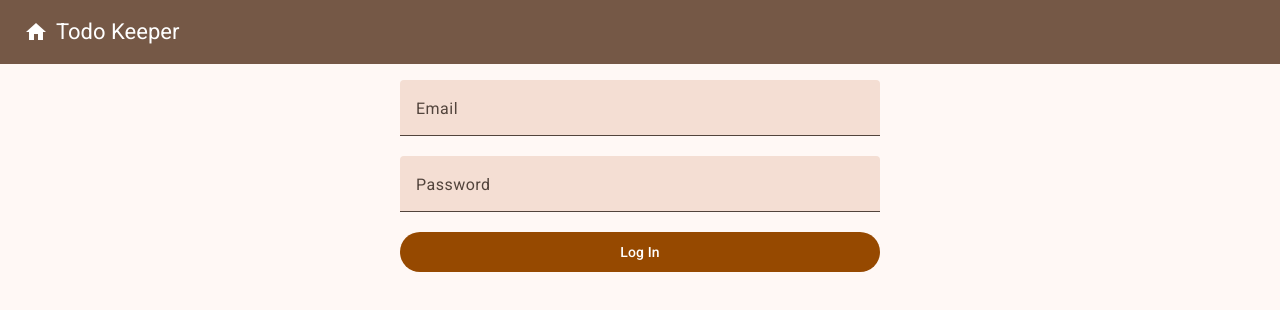
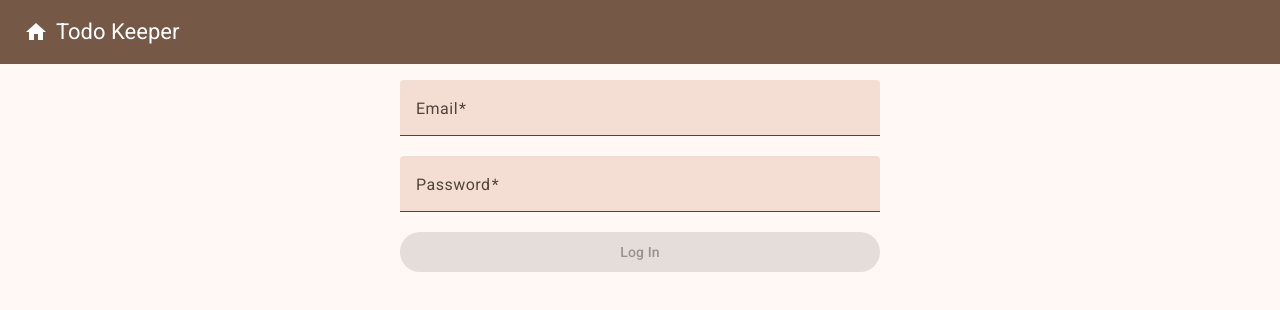
Before and after one commit to brunnre8/weblab-project, an Angular app in the folder frontend/: page /login in a window 1280 px wide. Shown: the top 310 px of the page. Built offline with nearby package versions, Linux system fonts and the light colour scheme.

Commit message:
validate input for login

```diff
--- a/frontend/src/app/login/login.html
+++ b/frontend/src/app/login/login.html
@@ -1,15 +1,22 @@
-<form (submit)="onSubmit($event)">
+<form (submit)="onSubmit($event)" novalidate>
 	<mat-form-field>
 		<mat-label>Email</mat-label>
-		<input matInput type="email" [formField]="loginForm.email" />
-		@if (loginForm.email().invalid()) {
-		<!-- <mat-error>{{loginForm.email().errors()}}</mat-error> -->
+		<input matInput [formField]="loginForm.email" />
+		@if (loginForm.email().touched() && loginForm.email().invalid()) {
+		<mat-error>
+			{{loginForm.email().errors()[0].message}}
+		</mat-error>
 		}
 	</mat-form-field>
 
 	<mat-form-field>
 		<mat-label>Password</mat-label>
 		<input matInput type="password" [formField]="loginForm.password" />
+		@if (loginForm.password().touched() && loginForm.password().invalid()) {
+		<mat-error>
+			{{loginForm.password().errors()[0].message }}
+		</mat-error>
+		}
 	</mat-form-field>
-	<button matButton="filled" type="submit">Log In</button>
+	<button matButton="filled" type="submit" [disabled]="!loginForm().valid()">Log In</button>
 </form>
--- a/frontend/src/app/login/login.ts
+++ b/frontend/src/app/login/login.ts
@@ -1,6 +1,6 @@
 import { HttpClient } from "@angular/common/http";
 import { Component, inject, signal } from "@angular/core";
-import { form, FormField } from "@angular/forms/signals";
+import { form, FormField, minLength, required } from "@angular/forms/signals";
 import { MatButtonModule } from "@angular/material/button";
 import { MatFormFieldModule } from "@angular/material/form-field";
 import { MatInputModule } from "@angular/material/input";
@@ -23,7 +23,11 @@ export class Login {
 		password: "",
 	});
 
-	loginForm = form(this.loginModel);
+	loginForm = form(this.loginModel, (schema) => {
+		required(schema.email, { message: "email is required" });
+		required(schema.password, { message: "need password" });
+		minLength(schema.password, 15, { message: "need >15 chars" });
+	});
 
 	private http = inject(HttpClient);
 	private router = inject(Router);
```
